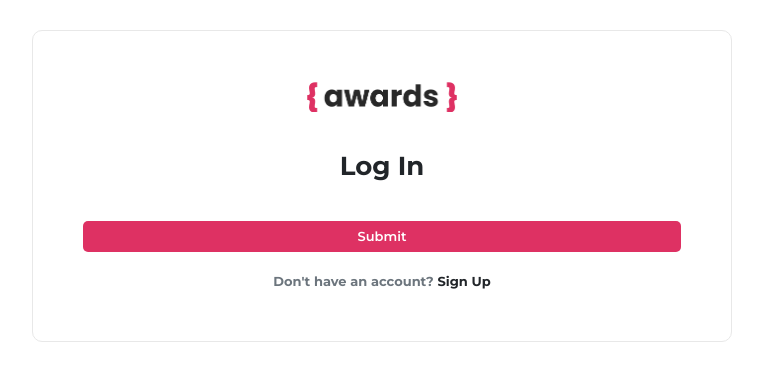
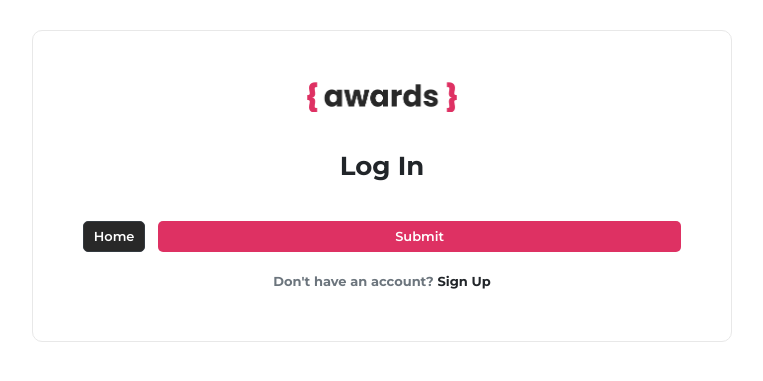
Before and after one commit to VictorKMaina/awards, a Django app: page /auth/login/ in a window 1280 px wide. Shown: the top 381 px of the page, without its empty margins (258-1021 px from the left). Run offline with Django 3.2, Linux system fonts and the light colour scheme; parts of the project's set-up code (start-up, migrations or seed data) failed here and were passed over; some libraries are stand-ins or nearby versions.

Commit message:
changed password fields to proper input types. added home button on login and sign up forms.

```diff
--- a/apps/main/forms.py
+++ b/apps/main/forms.py
@@ -10,6 +10,8 @@
     for field in fields:
         if field == 'site_url':
             dicts.append({field: forms.URLInput(attrs={'class': 'form-control'})})
+        if field == 'password':
+            dicts.append({field: forms.PasswordInput(attrs={'class': 'form-control'})})
         elif field != 'description':
             dicts.append({field: forms.TextInput(attrs={'class': 'form-control'})})
         else:
--- a/apps/main/templates/auth/login.html
+++ b/apps/main/templates/auth/login.html
@@ -15,7 +15,13 @@
         <div class="alert-danger my-3 p-3">{{errors|capfirst}}</div>
         {% endif %}
     </div>
-    <button type="submit" class="btn btn-pink w-100">Submit</button>
+    <div class="d-flex justify-content-between">
+        <a href="/">
+            <button type="button" class="btn btn-dark mr-3">Home</button>
+        </a>
+        <button type="submit" class="btn btn-pink flex-fill">Submit</button>
+    </div>
+
     <div class="font-weight-bold text-center text-muted mt-4">
         Don't have an account? <a href="/auth/signup/">Sign Up</a>
     </div>
--- a/static/css/styles.css
+++ b/static/css/styles.css
@@ -79,6 +79,17 @@
     font-weight: 600;
     background: white;
 }
+.btn-dark {
+    font-weight: 600;
+    color: white;
+    background: #282828;
+}
+.btn-dark:hover {
+    color: white;
+    font-weight: 600;
+    background: #5a5a5a;
+}
+
 
 .title {
         font-size: 1.1rem;
```
Also changed, not shown: apps/main/templates/auth/signup.html (+6 -1 lines).
